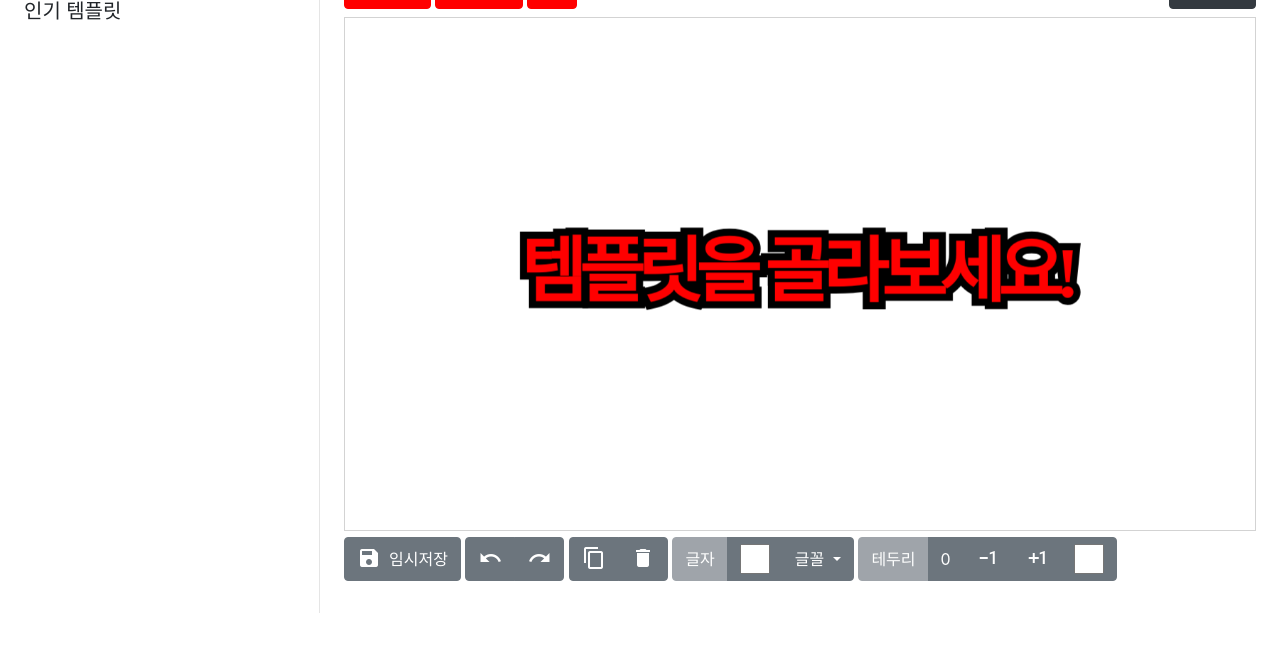
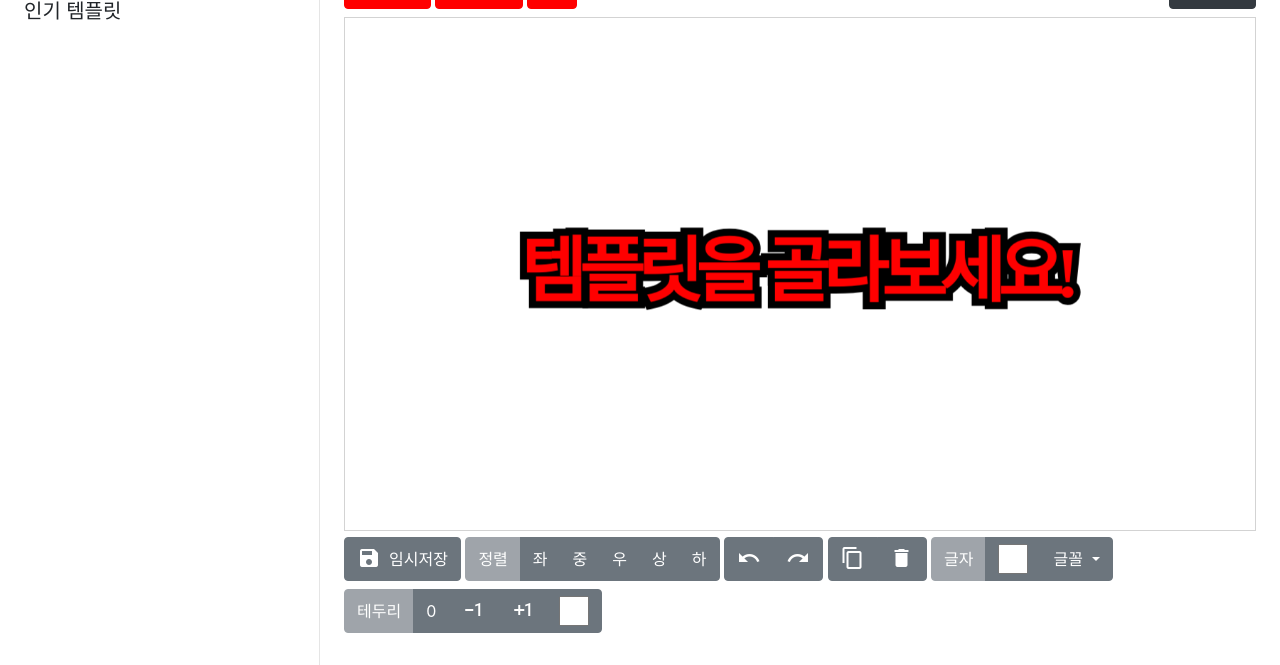
Before and after one commit to twins1040/ThumbnailCanvas, a Django app: page / in a window 1280 px wide. Shown: the part 145-810 px from the top of the page. Before the commit the page ends 758 px from the top, so only its background shows below. Run offline with Django 3.2, Linux system fonts and the light colour scheme; data that the repository does not hold is empty; parts of the project's set-up code (start-up, migrations or seed data) failed here and were passed over; some libraries are stand-ins or nearby versions; some web fonts are replaced.

Commit message:
Activate align feature

```diff
--- a/fabricCanvas/templates/fabricCanvas/index.html
+++ b/fabricCanvas/templates/fabricCanvas/index.html
@@ -110,6 +110,15 @@
 							<span>임시저장</span>
 						</label>
 					</div>
+					<!-- 테두리 -->
+					<div class="btn-group" role="group" aria-label="Basic example">
+						<button class="btn btn-secondary" disabled >정렬</button>
+						<button class="btn btn-secondary" id="align-left">좌</button>
+						<button class="btn btn-secondary" id="align-center">중</button>
+						<button class="btn btn-secondary" id="align-right">우</button>
+						<button class="btn btn-secondary" id="align-top">상</button>
+						<button class="btn btn-secondary" id="align-bottom">하</button>
+					</div>
 
 					<!-- 콤포넌트 제어 -->
 					<div class="btn-group" role="group" aria-label="Basic example">
--- a/static/bypass/features.js
+++ b/static/bypass/features.js
@@ -530,7 +530,6 @@ $("#switch-user").click(function() {
 	}
 });
 
-/*
 $("#align-left").click(function() {
 	group_align("originX", "left");
 });
@@ -550,4 +549,3 @@ $("#align-top").click(function() {
 $("#align-bottom").click(function() {
 	group_align("originY", "bottom");
 });
-*/
```
